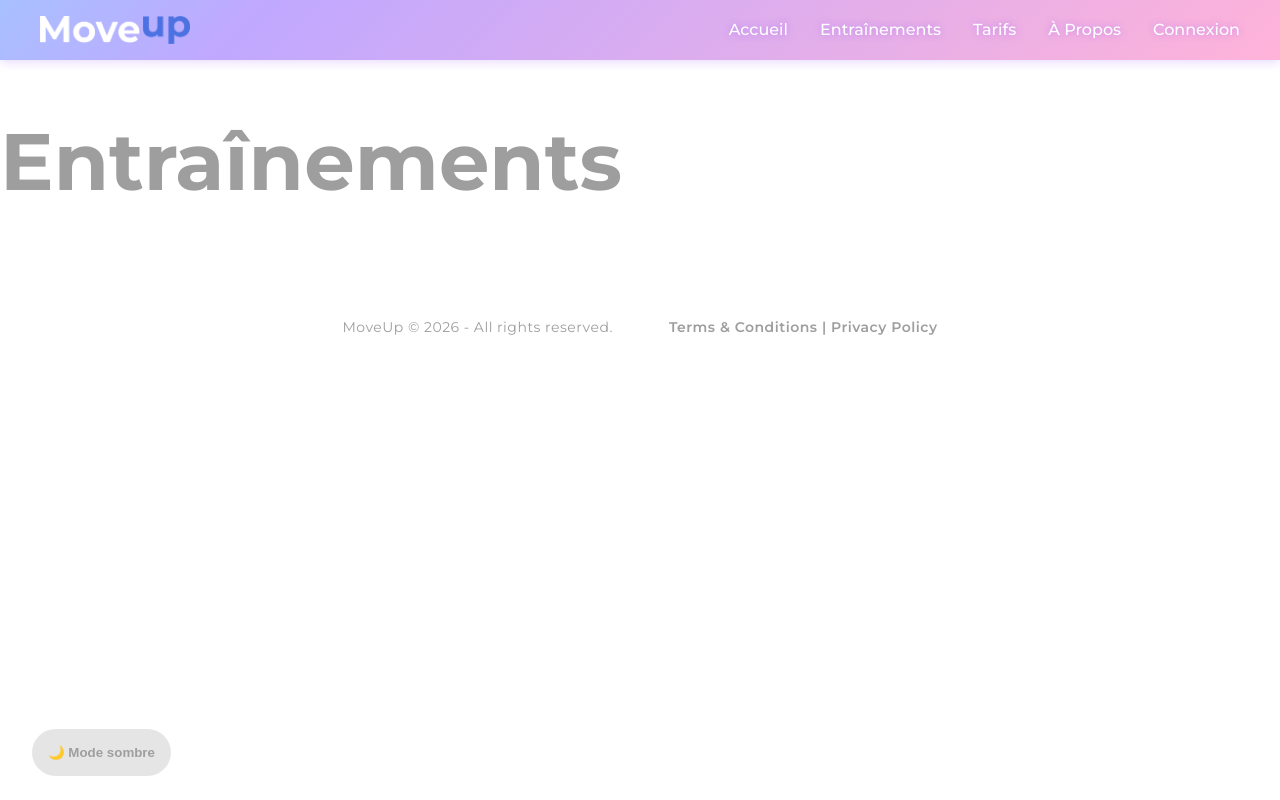
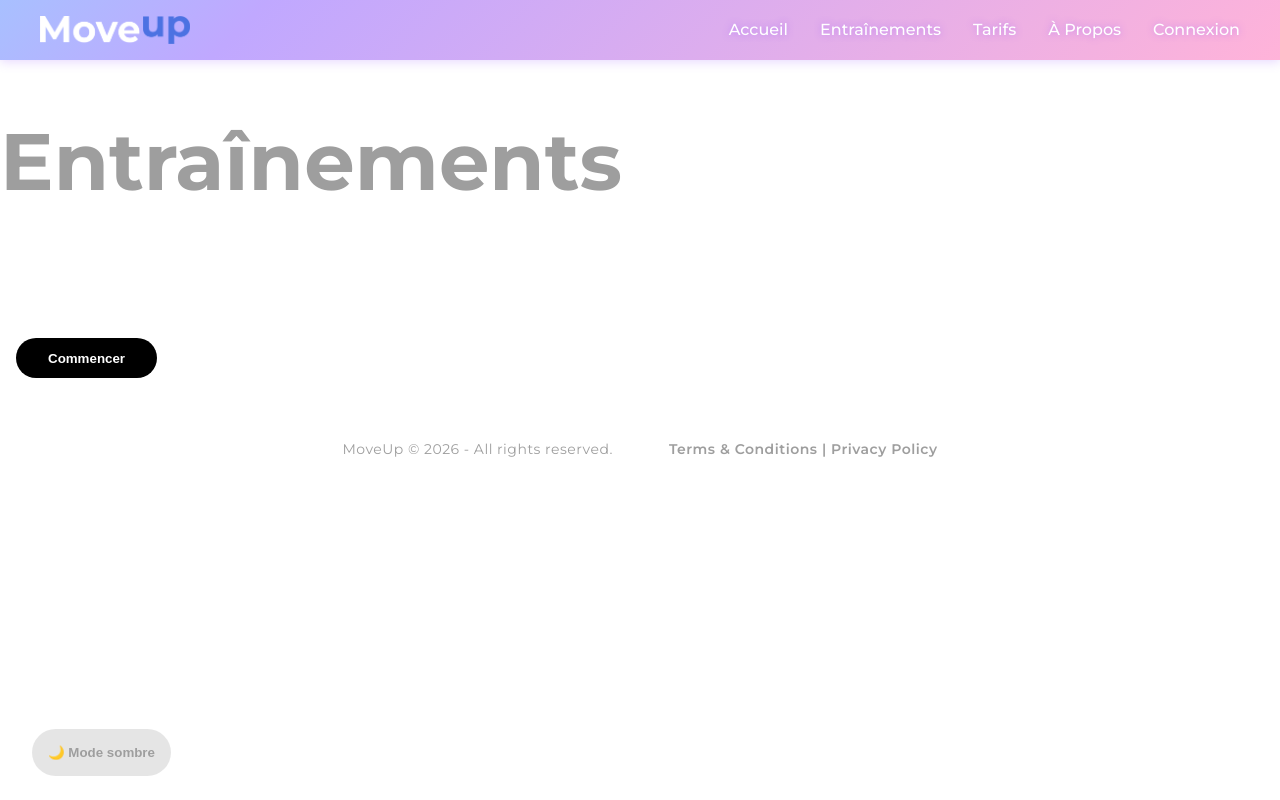
Before and after one commit to DevNexus59/MoveUp, a React (Vite) app in the folder client/: page /pages/Entrainements in a window 1280 px wide. Built offline with nearby package versions, Linux system fonts and the light colour scheme; no server answers.

Commit message:
create ExerciceCard and code for Entrainements.tsx

```diff
--- a/client/src/components/ExerciceCard.tsx
+++ b/client/src/components/ExerciceCard.tsx
@@ -0,0 +1,24 @@
+import "./ExerciceCard.css";
+
+interface ExercicesI {
+  gifUrl: string;
+  nom: string;
+}
+
+interface Exercice {
+  exercice: ExercicesI;
+}
+
+function ExerciceCard({ exercice }: Exercice) {
+  const { gifUrl, nom } = exercice;
+  console.log(exercice);
+  return (
+    <article>
+      <img src={gifUrl} alt={nom} />
+      <h4>{nom}</h4>
+      <button type="button">Commencer</button>
+    </article>
+  );
+}
+
+export default ExerciceCard;
--- a/client/src/pages/Entrainements.tsx
+++ b/client/src/pages/Entrainements.tsx
@@ -1,5 +1,21 @@
+import { useContext } from "react";
+import ExerciceCard from "../components/ExerciceCard";
+import ExercicesContext from "../context/ExercicesContext";
+
 function Entrainements() {
-  return <h1>Entraînements</h1>;
+  const context = useContext(ExercicesContext);
+
+  if (!context) {
+    console.log("Exercices.json not charged yet. Please wait or retry");
+    return <p>Chargement en cours...</p>;
+  }
+
+  return (
+    <>
+      <h1>Entraînements</h1>
+      <ExerciceCard exercice={context} />
+    </>
+  );
 }
 
 export default Entrainements;
```
